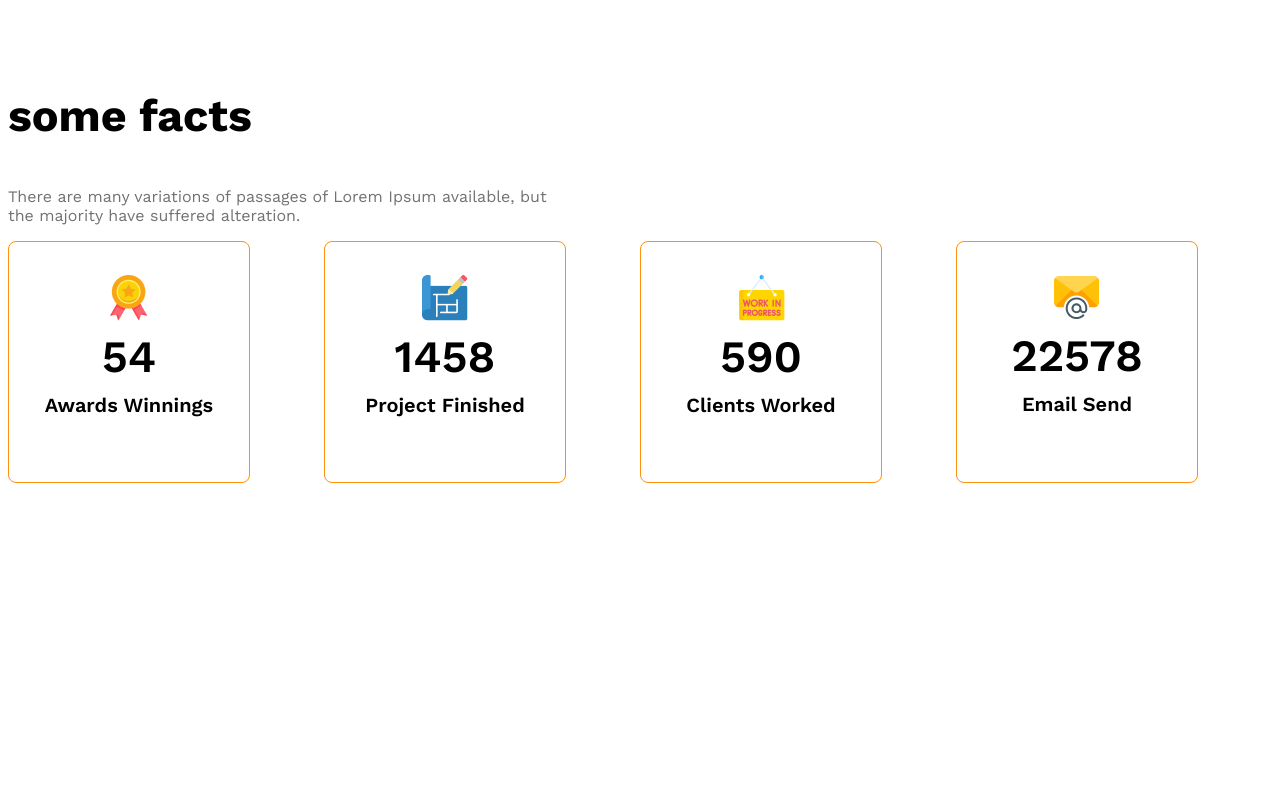
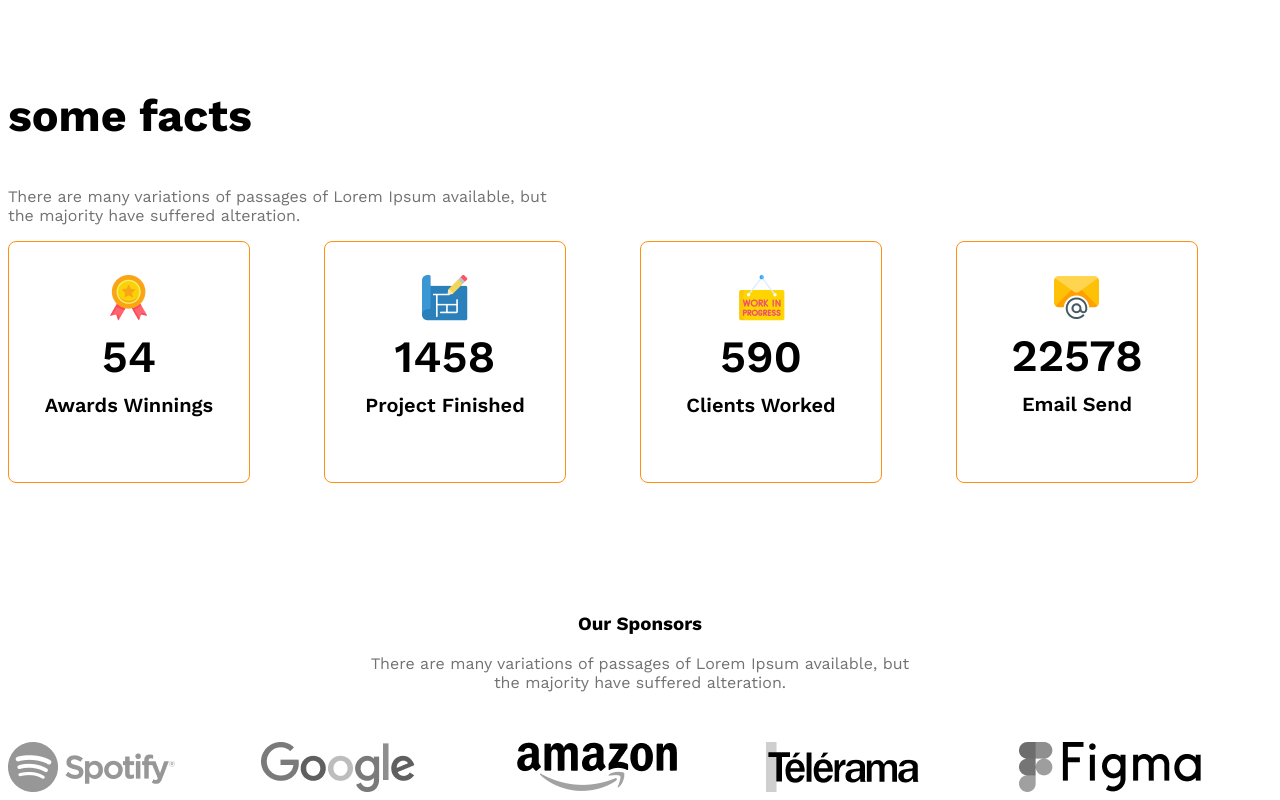
Before and after one commit to Tarikuzzaman12/g3-architects-website, a plain HTML site: page index.html in a window 1280 px wide. Shown: the part 2105-2905 px from the top of the page. Before the commit the page ends 2718 px from the top, so only its background shows below. Drawn offline with nearby package versions, Linux system fonts and the light colour scheme.

Commit message:
add sponsors companies

```diff
--- a/index.html
+++ b/index.html
@@ -47,7 +47,7 @@
             </div>
 
         </section>
-        <!-- feature will enjoy -->
+        <!-- some facts -->
          <section>
             <h3 class="section-title">some facts</h3>
             <p class="text-light-gray fact-discription">There are many variations of passages of Lorem Ipsum available, but the majority have suffered alteration. </p>
@@ -83,8 +83,20 @@
             </div>
           </div>
          </section>
-         <!-- some facts -->
-          <section class="some-facts">
+         <!-- our sponspors -->
+          <section class="our sponsor">
+            <div class="sponsor-info">
+                <h3 class="sponsor-title">Our Sponsors</h3>
+                <p class="text-light-gray">There are many variations of passages of Lorem Ipsum available, but the majority have suffered alteration.</p>
+            </div>
+        <div class="sponsors-companies">
+            <img src="images/sponsors/spotify.png" alt="">
+            <img src="images/sponsors/google.png" alt="">
+            <img src="images/sponsors/amazon.png" alt="">
+            <img src="images/sponsors/telerama.png" alt="">
+            <img src="images/sponsors/figma.png" alt="">
+        </div>
+
 
           </section>
 
--- a/styles/architects.css
+++ b/styles/architects.css
@@ -88,6 +88,20 @@
         max-width: 1440px;
         margin: 0 auto;
     }
+    /* sponsors related styles */
+    .sponsor-info{
+        max-width: 540px;
+        margin: 50px auto;
+        text-align: center;
+
+    }
+    .sponsors-companies{
+        display: grid;
+        grid-template-columns: repeat(5,1fr);
+    }
+    .sponsors-companies img{
+        filter: grayscale(100%);
+    }
 
 /* header styles */
 
```
